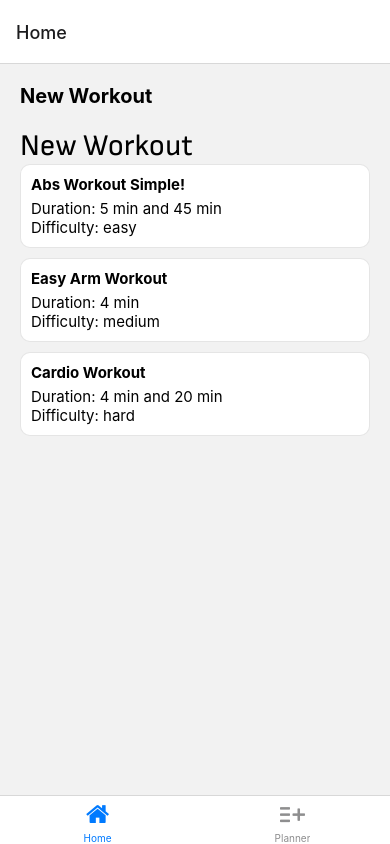
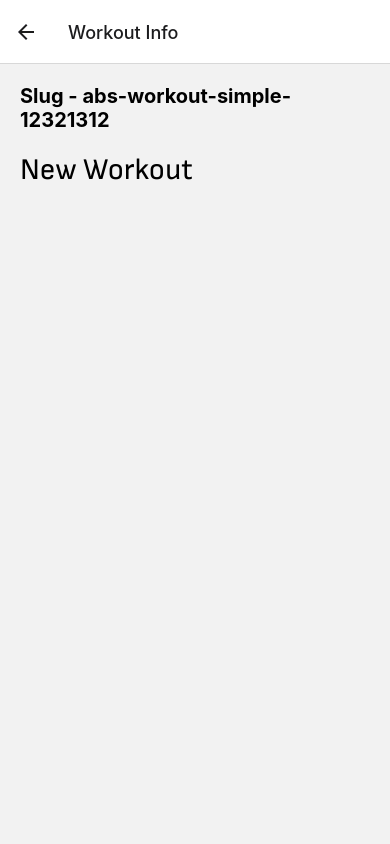
Before and after one commit to 1JigSaW/ReactNativeApp, a React Native app: screen /Home in a window 390 px wide. Both pictures are taken after a click on the element 195 px from the left and 211 px from the top of the page. Built offline with nearby package versions, Linux system fonts and the light colour scheme.

Commit message:
detail page

```diff
--- a/navigation/index.tsx
+++ b/navigation/index.tsx
@@ -7,7 +7,7 @@ import { Entypo } from "@expo/vector-icons";
 
 import HomeScreen from "../screens/HomeScreen";
 import PlannerScreen from "../screens/PlannerScreen";
-
+import WorkoutDetailScreen from "../screens/WorkoutDetailScreen";
 
 export default function Navigation() {
     return (
@@ -21,13 +21,18 @@ const Stack = createNativeStackNavigator();
 
 function RootNavigator() {
     return (
-        <Stack.Navigator initialRouteName="Home">
+        <Stack.Navigator>
             <Stack.Screen
                 name="Root"
                 component={BottomTabNavigator}
-                options={{ headerShown: false }}
+                options={{ headerShown: false}}
             />
-        </Stack.Navigator>
+            <Stack.Screen
+                name="WorkoutDetail"
+                component={WorkoutDetailScreen}
+                options={{title: "Workout Info"}}
+            />
+    </Stack.Navigator>
     )
 }
 
--- a/screens/HomeScreen.tsx
+++ b/screens/HomeScreen.tsx
@@ -5,18 +5,7 @@ import { NativeStackHeaderProps } from "@react-navigation/native-stack";
 import data from "../data.json"
 import { Workout } from "../types/data";
 import WorkoutItem from "../comonents/WorkoutItem";
-
-const PressebleItem = ({item}: {item: Workout}) => {
-    return (
-    <Pressable
-        onPress={() => alert(`i'm pressed - ${item.name}`)}
-    >
-        <WorkoutItem
-            item={item}
-        />
-    </Pressable>
-    )
-}
+import Navigation from "../navigation";
 
 export default function HomeScreen({navigation}: any) {
 
@@ -45,7 +34,18 @@ export default function HomeScreen({navigation}: any) {
             </SofiaSans>
             <FlatList
                 data={data as Workout[]}
-                renderItem={PressebleItem}
+                renderItem={({item}) => {
+                    return (
+                    <Pressable
+                    onPress={() =>
+                        navigation.navigate("WorkoutDetail", {slug: item.slug})
+                    }
+                    >
+                    <WorkoutItem
+                        item={item}
+                    />
+                    </Pressable>
+                );}}
                 keyExtractor={item => item.slug}
             />
         </View>
--- /dev/null
+++ b/screens/WorkoutDetailScreen.tsx
@@ -0,0 +1,40 @@
+import { SofiaSans } from "../comonents/styled/SofiaSans";
+import { View, Text, Button, StyleSheet,} from "react-native";
+import { NativeStackHeaderProps } from "@react-navigation/native-stack";
+
+type DetailParams = {
+    route: {
+      params: {
+        slug: string
+      }
+    }
+  }
+
+  type Navigation = NativeStackHeaderProps & DetailParams
+
+  export default function WorkoutDetailScreen({route}: any) {
+
+    return (
+        <View style={styles.container}>
+            <Text style={styles.header}>Slug - {route.params.slug}</Text>
+            <SofiaSans
+            style={{fontSize: 30}}
+            >
+                New Workout
+            </SofiaSans>
+
+        </View>
+    )
+}
+
+const styles = StyleSheet.create({
+    container: {
+        padding: 20,
+        flex: 1,
+    },
+    header: {
+        fontSize: 20,
+        marginBottom: 20,
+        fontWeight: "bold",
+    }
+})
```
